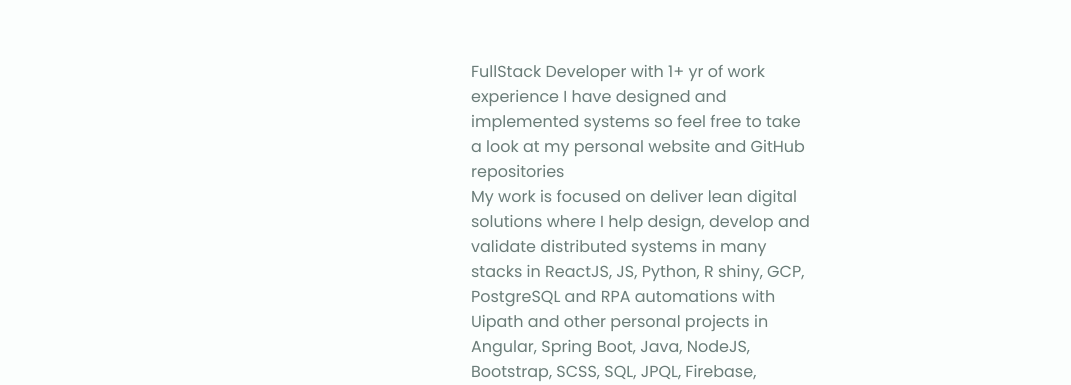
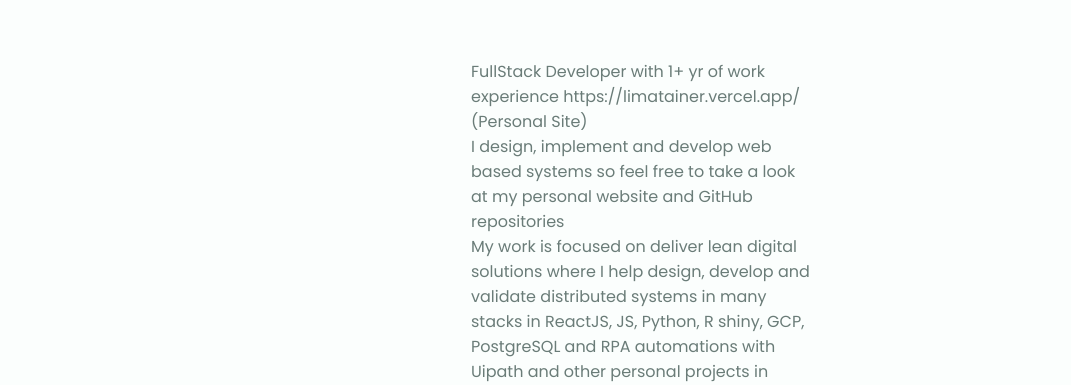
Before and after one commit to limatainer/LimatainerBio, a plain HTML site: page index.html in a window 1280 px wide. Shown: the part 962-1347 px from the top of the page, without its empty margins (209-1280 px from the left). Drawn offline with nearby package versions, Linux system fonts and the light colour scheme; grey boxes are pictures that could not be loaded.

Commit message:
bio update

```diff
--- a/index.html
+++ b/index.html
@@ -156,17 +156,19 @@
             <div class="about__description">
                 <p class="about__description">
                     FullStack Developer with 1+ yr of work experience
-                    I have designed and implemented systems so feel free to take a look at my personal website and
-                    GitHub repositories <br>
+                    https://limatainer.vercel.app/ (Personal Site)
+                    <br>
+                    I design, implement and develop web based systems so feel free to take a look at my personal website
+                    and GitHub repositories
+                    <br>
                     My work is focused on deliver lean digital solutions where I help design, develop and validate
                     distributed systems in many stacks in ReactJS, JS, Python, R shiny, GCP, PostgreSQL and RPA
                     automations with Uipath and other personal projects in Angular, Spring Boot, Java, NodeJS,
-                    Bootstrap, SCSS, SQL, JPQL, Firebase, MongoDB, MySQL
-                    <br> where I focused on REST-API and SOLID, MVC
+                    Bootstrap, SCSS, SQL, JPQL, Firebase, MongoDB, MySQL where I focus on REST-API and SOLID, MVC
                     principles <br>
                     Experienced with Data Analysis and Data Science (PowerBI | DataStudio) with Python and R for Machine
                     Learning (Shiny, (pandas, numpy, seaborn, matplotlib, scikitlearn, Random Forest, LM, Decision Tree)
-
+                    <br>
                     I have several work time with software's for audio, video and canvas
                     Back in the days I was responsible for the creation and management of digital advertising campaigns
                     (facebook ads and google ads) and lead management
```
